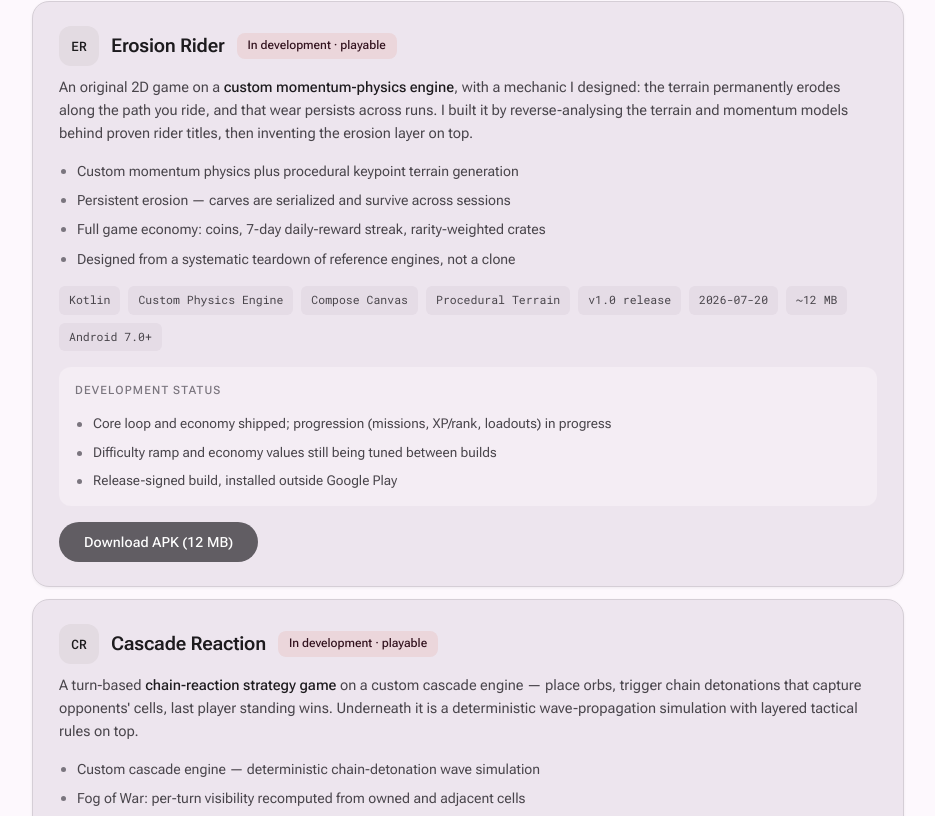
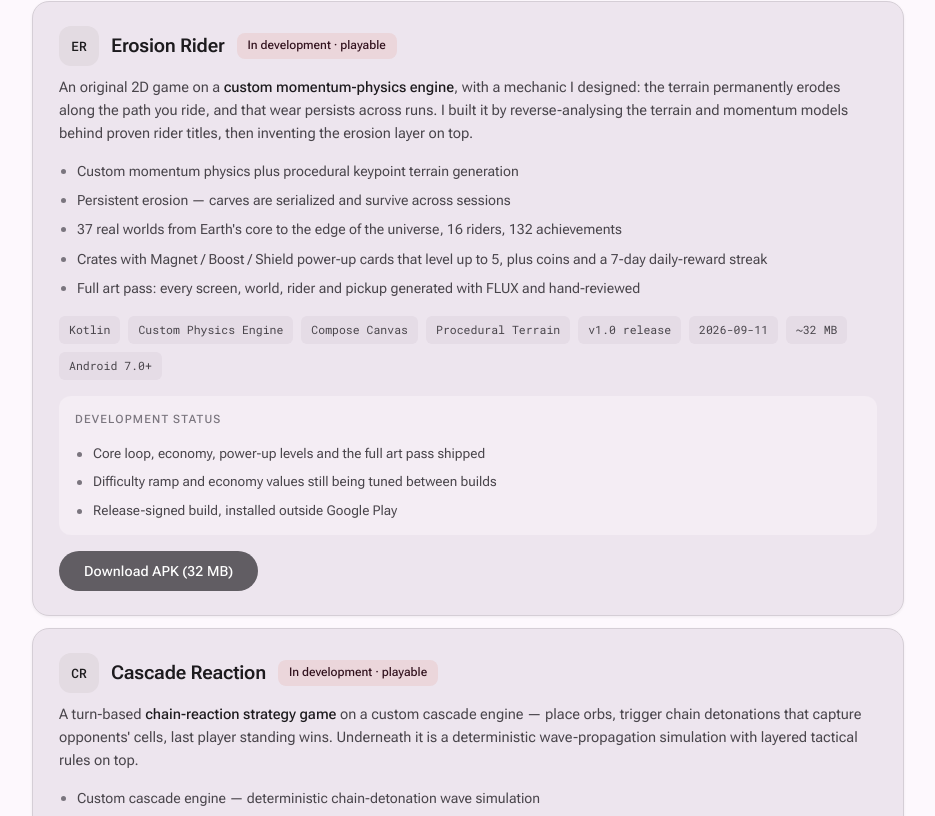
Before and after one commit to ashokvarmamatta/portfolio, a website built with Vite: page apps.html in a window 1280 px wide. Shown: the part 2186-3002 px from the top of the page, without its empty margins (172-1107 px from the left). Built offline with nearby package versions, Linux system fonts and the light colour scheme.

Commit message:
apps: Erosion Rider v1.0 (2026-09-11) - new 32 MB release build, updated features
The APK at apks/erosionrider-latest-release.apk on R2 was replaced with the new release build (generated art pass, 37 worlds, 16 riders, power-up crates, new launcher icon).

```diff
--- a/apps.html
+++ b/apps.html
@@ -292,10 +292,10 @@
     <div class="ac-h"><span class="mono-badge">ER</span>
       <h3>Erosion Rider</h3><span class="st dev">In development · playable</span></div>
     <p>An original 2D game on a <b>custom momentum-physics engine</b>, with a mechanic I designed: the terrain permanently erodes along the path you ride, and that wear persists across runs. I built it by reverse-analysing the terrain and momentum models behind proven rider titles, then inventing the erosion layer on top.</p>
-    <ul class="feat"><li>Custom momentum physics plus procedural keypoint terrain generation</li><li>Persistent erosion&nbsp;— carves are serialized and survive across sessions</li><li>Full game economy: coins, 7-day daily-reward streak, rarity-weighted crates</li><li>Designed from a systematic teardown of reference engines, not a clone</li></ul>
-    <div class="spec"><span>Kotlin</span><span>Custom Physics Engine</span><span>Compose Canvas</span><span>Procedural Terrain</span><span>v1.0 release</span><span>2026-07-20</span><span>~12 MB</span><span>Android 7.0+</span></div>
-    <div class="status"><div class="sh">Development status</div><ul class="feat"><li>Core loop and economy shipped; progression (missions, XP/rank, loadouts) in progress</li><li>Difficulty ramp and economy values still being tuned between builds</li><li>Release-signed build, installed outside Google Play</li></ul></div>
-    <p style="margin-top:16px"><a class="btn p state" href="https://pub-c99e795f9a1d4801af575141a7b05e1f.r2.dev/aiinstructor/ashok/apks/erosionrider-latest-release.apk">Download APK (12 MB)</a></p>
+    <ul class="feat"><li>Custom momentum physics plus procedural keypoint terrain generation</li><li>Persistent erosion&nbsp;— carves are serialized and survive across sessions</li><li>37 real worlds from Earth's core to the edge of the universe, 16 riders, 132 achievements</li><li>Crates with Magnet / Boost / Shield power-up cards that level up to 5, plus coins and a 7-day daily-reward streak</li><li>Full art pass: every screen, world, rider and pickup generated with FLUX and hand-reviewed</li></ul>
+    <div class="spec"><span>Kotlin</span><span>Custom Physics Engine</span><span>Compose Canvas</span><span>Procedural Terrain</span><span>v1.0 release</span><span>2026-09-11</span><span>~32 MB</span><span>Android 7.0+</span></div>
+    <div class="status"><div class="sh">Development status</div><ul class="feat"><li>Core loop, economy, power-up levels and the full art pass shipped</li><li>Difficulty ramp and economy values still being tuned between builds</li><li>Release-signed build, installed outside Google Play</li></ul></div>
+    <p style="margin-top:16px"><a class="btn p state" href="https://pub-c99e795f9a1d4801af575141a7b05e1f.r2.dev/aiinstructor/ashok/apks/erosionrider-latest-release.apk">Download APK (32 MB)</a></p>
   </div>
   <div class="app-card state raise">
     <div class="ac-h"><span class="mono-badge">CR</span>
```
Also changed, not shown: src/apps.html (+4 -4 lines).
